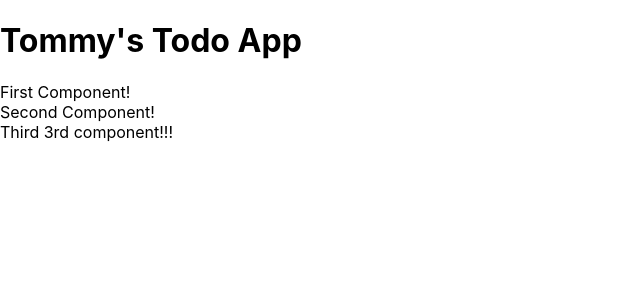
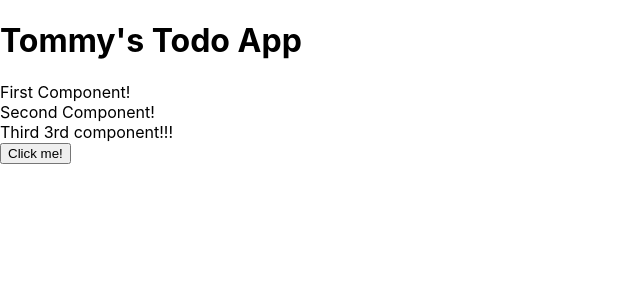
Before and after one commit to zombietommie/myFullStack, a React (Create React App) app in the folder todo-app/: page / in a window 1280 px wide. Shown: the top 300 px of the page, without its empty margins (0-640 px from the left). Built offline with nearby package versions, Linux system fonts and the light colour scheme.

Commit message:
Update App.js

```diff
--- a/todo-app/src/App.js
+++ b/todo-app/src/App.js
@@ -8,6 +8,7 @@ function App() {
     return (
         <div>
             <LearingComponent></LearingComponent>
+            <button>Click me!</button>
         </div>
     );
 }
```
